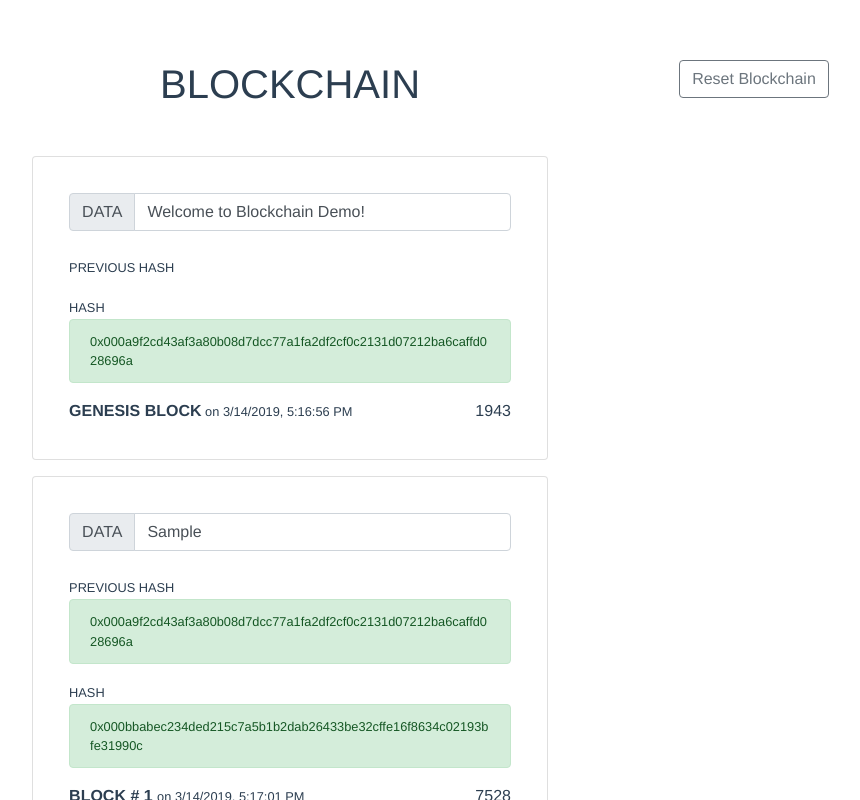
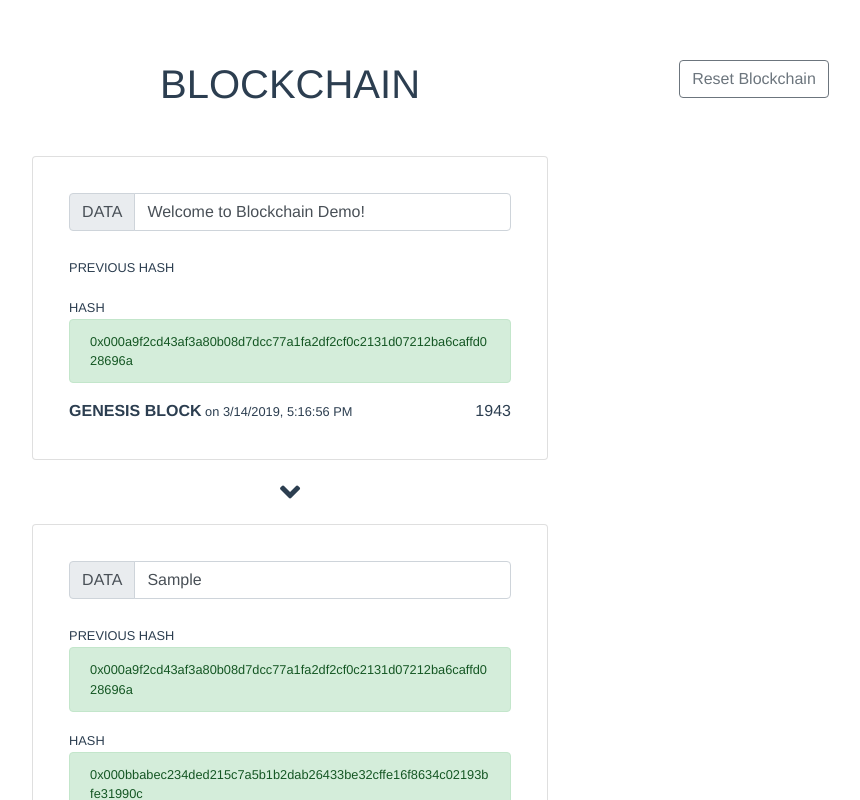
Before and after one commit to karlptrck/blockchain-demo, a Vue app: page / in a window 1280 px wide. Both pictures are taken after typing "Sample" into the empty fields and a click on the button "New Block". Shown: the top 800 px of the page, without its empty margins (350-1210 px from the left). Built offline with nearby package versions, Linux system fonts and the light colour scheme.

Commit message:
Re-structured components, added hover effect on cards

```diff
--- a/src/App.vue
+++ b/src/App.vue
@@ -3,9 +3,7 @@
      <b-row>
         <b-col></b-col>
         <b-col cols="5">
-            <Blockchain class="mb-5"></Blockchain>
-            <Block></Block>
-            <AddBlock class="mb-5"></AddBlock>
+            <Blockchain></Blockchain>
         </b-col>
         <b-col>
             <ResetBlockchain></ResetBlockchain>
@@ -16,16 +14,12 @@
 
 <script>
 import Blockchain from './components/Blockchain'
-import Block from './components/Block'
-import AddBlock from './components/AddBlock'
 import ResetBlockchain from './components/ResetBlockchain'
 
 export default {
   name: 'app',
   components: {
     Blockchain,
-    Block,
-    AddBlock,
     ResetBlockchain
   }
 }
--- a/src/components/AddBlock.vue
+++ b/src/components/AddBlock.vue
@@ -1,9 +1,13 @@
 <template>
     <div class="AddBlock">
-        <b-card class="ml-5 mr-5">
+        <b-card class="ml-5 mr-5 mt-5 p-3"
+            @mouseover="hover = true"
+            @mouseleave="hover = false"
+            :class="{ 'shadow' : hover }">
+
             <b-form @submit="onSubmit">
                 <b-input-group prepend="DATA" class="mb-2 mr-sm-2 mb-sm-0">
-                    <b-input id="data" placeholder="" v-model="inputData" />
+                    <b-input id="data" placeholder="Enter your data here" v-model="inputData" />
                 </b-input-group>
                 <br>
                 <b-button type="submit" variant="primary"><i class="fas fa-plus-circle"></i>  New Block</b-button>
@@ -17,7 +21,8 @@ export default {
     name : 'AddBlock',
     data() {
      return {
-         inputData : ''
+        inputData : '',
+        hover : false
      }
     },
     methods : {
--- a/src/components/Block.vue
+++ b/src/components/Block.vue
@@ -1,14 +1,20 @@
 <template>
     <div class="Block">
-        <b-card class="mb-3 p-3" v-for="(item, index) in blockchain" :key="item.index">
+    <i v-if="item.index > 0" class="fas fa-angle-down fa-2x mb-3"></i>
+
+    <b-card class="p-3 mb-3"
+        @mouseover="hover = true"
+        @mouseleave="hover = false"
+        :class="{ 'shadow' : hover }">
+
                 <b-input-group prepend="DATA" class="mb-2 mr-sm-2 mb-sm-0">
                     <b-input id="data" placeholder="" v-model="item.data" v-on:input="updateHash(item)"/>
                 </b-input-group>
                 <br>
                 <b-card-text class="text-left">
                     <small>PREVIOUS HASH
-                    <span v-if="index >= 1">
-                    <span v-if="!isValidBlock(blockchain[index-1])"><b-alert show variant="danger">{{item.previousHash}}</b-alert></span>
+                        <span v-if="item.index >= 1">
+                        <span v-if="!isValidBlock(getPreviousBlock(item.index))"><b-alert show variant="danger">{{item.previousHash}}</b-alert></span>
                         <span v-else><b-alert show variant="success">{{item.previousHash}}</b-alert></span>
                         </span>
                     </small>
@@ -32,21 +38,21 @@
                         </b-button>
                     </span>
                 </b-card-text>
+            </b-card>
 
 
-
-        </b-card>
     </div>
 </template>
 
 <script>
 export default {
     name : 'Block',
-    computed : {
-        blockchain(){
-            return this.$store.state.blockchain
+    data() {
+        return {
+            hover : false
         }
     },
+    props : [ 'item' ],
     methods : {
         updateHash(item){
             this.$store.commit('modifyData', { index : item.index, data : item.data })
@@ -56,6 +62,9 @@ export default {
         },
         revalidateBlock(item){
             this.$store.dispatch('revalidateBlock', item)
+        },
+        getPreviousBlock(index){
+            return this.$store.getters.getPreviousBlock(index)
         }
 
     }
--- a/src/components/Blockchain.vue
+++ b/src/components/Blockchain.vue
@@ -1,12 +1,30 @@
 <template>
      <div class="Blockchain">
-        <h1>BLOCKCHAIN</h1>
+        <h1 class="mb-5">BLOCKCHAIN</h1>
+
+        <Block v-for="item in blockchain"
+            v-bind:key="item.index"
+            v-bind:item="item"></Block>
+
+        <AddBlock class="mb-5"></AddBlock>
      </div>
 </template>
 
 <script>
+import Block from './Block'
+import AddBlock from './AddBlock'
+
 export default {
     name : 'Blockchain',
+    components : {
+        Block,
+        AddBlock
+    },
+    computed : {
+        blockchain(){
+            return this.$store.state.blockchain
+        }
+    },
     beforeCreate() {
         this.$store.commit('setDifficulty', 3) // default set to 3
         this.$store.dispatch('createBlockAndAddToChain', 'Welcome to Blockchain Demo!')
--- a/src/components/ResetBlockchain.vue
+++ b/src/components/ResetBlockchain.vue
@@ -3,16 +3,19 @@
         <b-button class="mb-2" v-on:click="showHideDifficulty" variant="outline-secondary">Reset Blockchain</b-button>
 
         <b-container v-if="showDifficulty">
+
             <b-button-toolbar  class="mx-auto" style="width:200px;">
                 <b-input-group class="mr-1" style="width:120px;" size="sm" prepend="Difficulty">
                     <b-form-input v-model="difficulty" disabled/>
                 </b-input-group>
+
                 <b-button-group size="sm">
                     <b-button v-on:click="incrementDifficulty">+</b-button>
                     <b-button v-on:click="decrementDifficulty">-</b-button>
                 </b-button-group>
 
             </b-button-toolbar>
+
             <b-button v-on:click="reset" class="mt-2 mx-auto" style="width:100px;" variant="primary" size="sm">Go!</b-button>
         </b-container>
 
--- a/src/store.js
+++ b/src/store.js
@@ -42,6 +42,9 @@ export default new Vuex.Store({
         },
         isValidBlock : state => (block) => {
             return utils.verifyBlock(block)
+        },
+        getPreviousBlock : state => (index) => {
+            return state.blockchain[index - 1]
         }
     },
     actions : {
@@ -51,8 +54,7 @@ export default new Vuex.Store({
             const createBlock = async () => {
                 let prevHash = ""
                 let index = 0
-                // eslint-disable-next-line no-console
-                console.log('mining')
+
                 if(state.blockchain.length != 0){
                     prevHash = getters.getLatestBlock.hash
                     index = getters.getLatestBlock.index + 1
@@ -61,8 +63,7 @@ export default new Vuex.Store({
                 let newBlock = await utils.createBlock(new Date().toLocaleString(), prevHash, payload, index)
                 commit('addBlock', newBlock)
                 commit('setMining', false)
-                 // eslint-disable-next-line no-console
-                 console.log('done mining ' + newBlock.hash)
+
             }
 
            createBlock()
```
Lines whose indentation alone changed are shown as unchanged.
